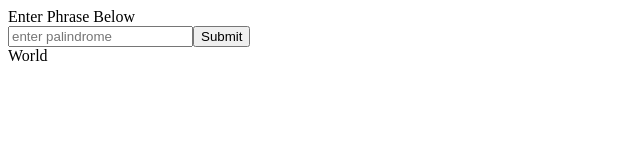
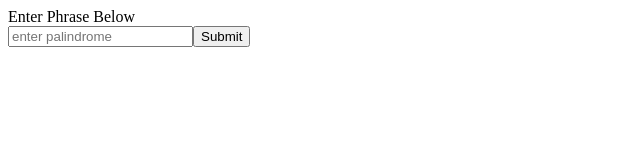
Before and after one commit to luisnovello/palindrome_checker, a React (Create React App) app: page / in a window 1280 px wide. Shown: the top 160 px of the page, without its empty margins (0-640 px from the left). Built offline with nearby package versions, Linux system fonts and the light colour scheme.

Commit message:
Day one adding functionality

```diff
--- a/public/index.html
+++ b/public/index.html
@@ -10,7 +10,6 @@
       content="Web site created using create-react-app"
     />
     <link rel="apple-touch-icon" href="%PUBLIC_URL%/logo192.png" />
-    <link rel="manifest" href="%PUBLIC_URL%/manifest.json" />
     <title>Is it a Palindrome?</title>
   </head>
   <body>
--- a/src/App.js
+++ b/src/App.js
@@ -4,8 +4,9 @@ import Standardize from "./Standardize";
 function App() {
   const [palindrome, setPalindrome] = useState("");
   const [backwards, setBackwards] = useState("");
-  console.log(palindrome);
-  console.log(backwards);
+  // console.log(palindrome);
+  // console.log(backwards);
+
   return (
     <>
       <div>Enter Phrase Below</div>
@@ -16,7 +17,6 @@ function App() {
         value={palindrome}
         onChange={(event) => setPalindrome(event.target.value)}
       />
-      <button>Submit</button>
       <Standardize
         palindrome={palindrome}
         setPalindrome={setPalindrome}
--- a/src/Standardize.js
+++ b/src/Standardize.js
@@ -1,4 +1,4 @@
-import React from "react";
+import React, { useState } from "react";
 import Backwards from "./Backwards";
 
 export default function Standardize(
@@ -7,10 +7,19 @@ export default function Standardize(
   backwards,
   setBackwards
 ) {
+  const [status, setStatus] = useState("");
+
+  function checkPalindrome() {
+    console.log("Clicked");
+    setStatus("not palindrome");
+    console.log(status);
+  }
+
   return (
     <>
       <Backwards palindrome={palindrome} setBackwards={setBackwards} />
-      <div>World</div>
+      <button onClick={() => checkPalindrome()}>Submit</button>
+      <div>{status === "" ? null : <div>{status}</div>}</div>
     </>
   );
 }
```
Also changed, not shown: public/manifest.json (deleted), 1 other file (tests, documents, lock files or other folders).
